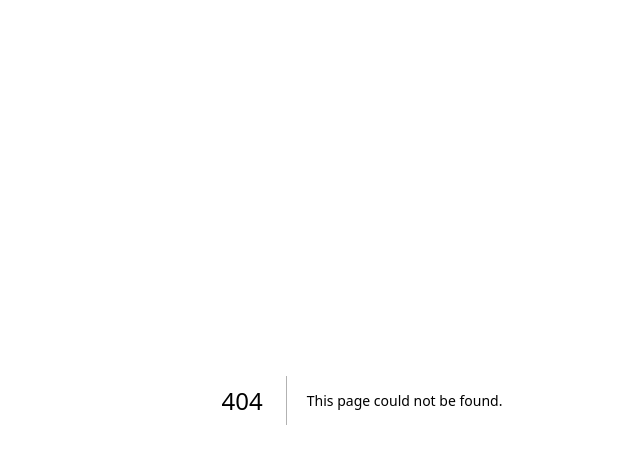
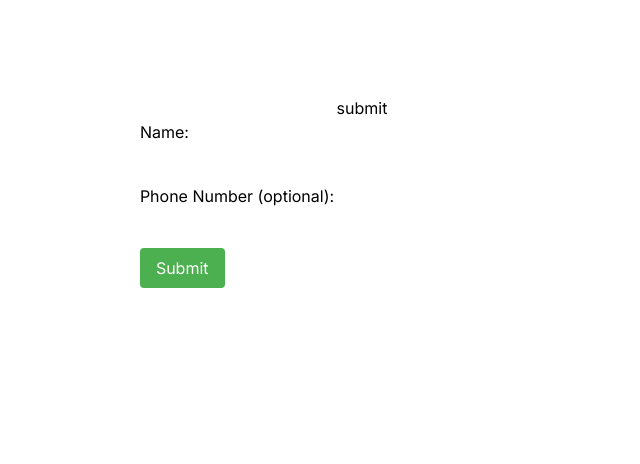
Before and after one commit to jarrensj/sti, a Next.js app: page /submit in a window 1280 px wide. Before the commit this address had no page. Shown: the top 464 px of the page, without its empty margins (278-918 px from the left). Built offline with nearby package versions, Linux system fonts and the light colour scheme.

Commit message:
submit page and form

```diff
--- /dev/null
+++ b/app/submit/page.tsx
@@ -0,0 +1,10 @@
+import Form from '../../components/Form'
+
+export default function Submit() {
+  return (
+    <main className="flex min-h-screen flex-col items-center p-24">
+     submit
+     <Form />
+    </main>
+  )
+}
--- /dev/null
+++ b/components/Form.tsx
@@ -0,0 +1,69 @@
+'use client'
+
+import React, { useState } from 'react';
+
+const Form = () => {
+  const [name, setName] = useState<string>('');
+  const [phoneNumber, setPhoneNumber] = useState<string>('');
+  const [submitted, setSubmitted] = useState<boolean>(false);
+
+  const handleSubmit = (e: React.FormEvent<HTMLFormElement>) => {
+    e.preventDefault();
+    console.log({ name, phoneNumber });
+
+    // clear form after submit
+    setName('');
+    setPhoneNumber('');
+    setSubmitted(true);
+  };
+
+  return (
+    <div>
+      <form onSubmit={handleSubmit}>
+        <div>
+          <label htmlFor="name">Name:</label>
+          <input
+            type="text"
+            id="name"
+            value={name}
+            onChange={(e) => setName(e.target.value)}
+            style={{ width: '100%', padding: '0.5rem' }}
+            required
+          />
+        </div>
+        <div>
+          <label htmlFor="phoneNumber">Phone Number (optional):</label>
+          <input
+            type="text"
+            id="phoneNumber"
+            value={phoneNumber}
+            onChange={(e) => setPhoneNumber(e.target.value)}
+            style={{ width: '100%', padding: '0.5rem' }}
+          />
+        </div>
+        <button
+          type="submit"
+          style={{
+            backgroundColor: '#4caf50',
+            color: '#fff',
+            padding: '0.5rem 1rem',
+            border: 'none',
+            borderRadius: '4px',
+            cursor: 'pointer',
+          }}
+        >
+          Submit
+        </button>
+      </form>
+      {submitted && (
+        <p style={{ marginTop: '1rem', color: '#228B22', textAlign: 'center' }}>
+          Submitted! Thank you!
+        </p>
+      )}
+    </div>
+
+
+  );
+};
+
+export default Form;
```
